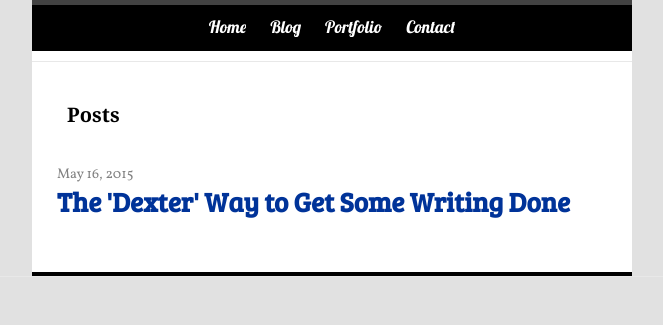
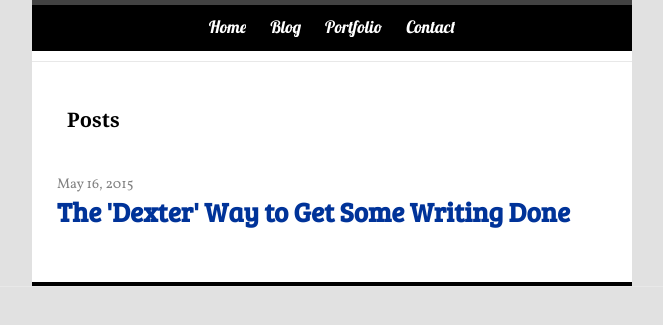
Before and after one commit to thinkerhood/blog, a Jekyll site: the page built from index.html, in a window 1280 px wide. Shown: the top 325 px of the page, without its empty margins (308-971 px from the left). Built offline with Jekyll 4.4.1, drawn with Linux system fonts in a browser that asks for light colours.

Commit message:
Update main.scss

```diff
--- a/css/main.scss
+++ b/css/main.scss
@@ -105,7 +105,7 @@ body a:hover {
 
 
 h1{
-	font: bold 45px/ 35px  "Georgia", serif;
+	font: bold 45px/ 45px  "Georgia", serif;
 	margin-bottom: 20px;
 	padding: 10px;
 	color: black;
@@ -124,7 +124,7 @@ p{
 
 .heading h1{
 	text-align: center;
-	font: normal 37px/40px 'Satisfy', serif;
+	font: normal 37px/46px 'Satisfy', serif;
 }
 
 .wrap{
```
